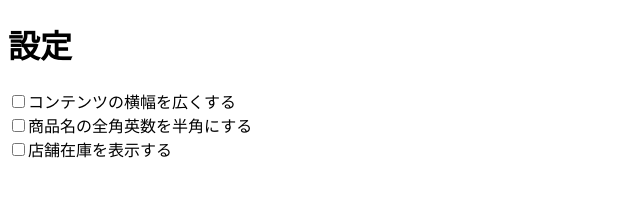
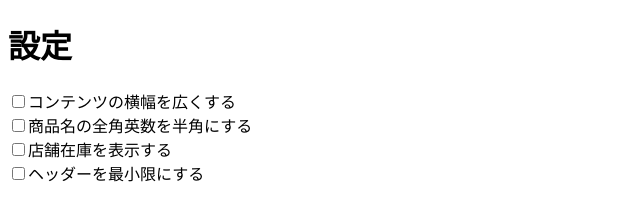
Before and after one commit to mqce/akizuki-daisuki, a website built with webpack: page src/options.html in a window 1280 px wide. Shown: the whole page, without its empty margins (0-640 px from the left). Built offline with nearby package versions, Linux system fonts and the light colour scheme.

Commit message:
Update options.html

```diff
--- a/src/options.html
+++ b/src/options.html
@@ -17,6 +17,7 @@
     <div><label><input type="checkbox" name="config" value="larger_width">コンテンツの横幅を広くする</label></div>
     <div><label><input type="checkbox" name="config" value="zen_to_han">商品名の全角英数を半角にする</label></div>
     <div><label><input type="checkbox" name="config" value="show_warehouse_info">店舗在庫を表示する</label></div>
+    <div><label><input type="checkbox" name="config" value="slim_header">ヘッダーを最小限にする</label></div>
   </form>
 </body>
 </html>
```
